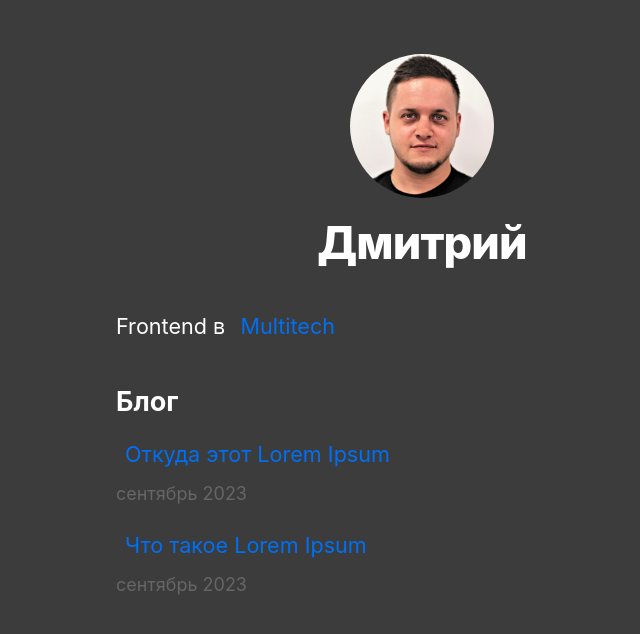
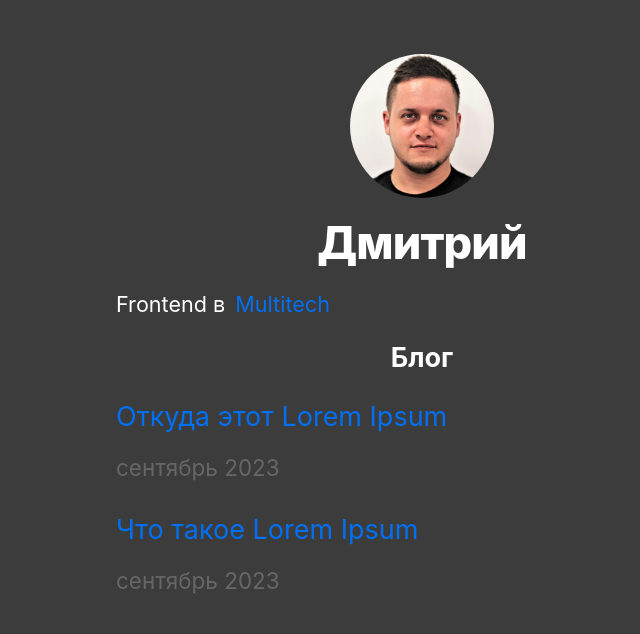
Before and after one commit to DimkaVeselov/next-blog, a Next.js app: page / in a window 1280 px wide. Shown: the top 634 px of the page, without its empty margins (218-858 px from the left). Built offline with nearby package versions, Linux system fonts and the light colour scheme.

Commit message:
прелоадер

```diff
--- a/components/layout.js
+++ b/components/layout.js
@@ -61,7 +61,7 @@ export default function Layout({ children, home }) {
 			<main>{children}</main>
 			{!home && (
 				<div className={styles.backToHome}>
-					<Link href='/'>← Back to home</Link>
+					<Link href='/'>← Назад</Link>
 				</div>
 			)}
 		</div>
--- /dev/null
+++ b/components/loading.js
@@ -0,0 +1,9 @@
+import loadSt from './loading.module.scss';
+
+export default function Loading() {
+	return <div className={loadSt.loading}>
+		<span></span>
+		<span></span>
+		<span></span>
+	</div>;
+}
--- /dev/null
+++ b/components/loading.module.scss
@@ -0,0 +1,46 @@
+.loading {
+	display: flex;
+	align-items: stretch;
+	justify-content:center;
+	gap: 0.25em;
+	margin-top: 4em;
+
+	span {
+		width: 10px;
+		height: 10px;
+		background: #0070f3;
+		border: none;
+		border-radius: 100%;
+		animation: load 3s infinite ease;
+
+		&:nth-child(1) {
+			left: 0px;
+			animation-delay: 0.2s;
+		}
+
+		&:nth-child(2) {
+			left: 15px;
+			animation-delay: 0.4s;
+		}
+
+		&:nth-child(3) {
+			left: 30px;
+			animation-delay: 0.6s;
+		}
+	}
+}
+
+@keyframes load {
+	0% {
+		background: rgba(0, 0, 0, 0);
+		transform: scale(0) rotate(0deg);
+	}
+	50% {
+		background: #0070f3;
+		transform: scale(1) rotate(180deg);
+	}
+	100% {
+		background: rgba(0, 0, 0, 0);
+		transform: scale(0) rotate(360deg);
+	}
+}
--- a/pages/index.jsx
+++ b/pages/index.jsx
@@ -4,6 +4,8 @@ import utilStyles from '../styles/utils.module.scss';
 import { getSortedPostsData } from '../lib/posts';
 import Link from 'next/link';
 import Date from '../components/date';
+import { useEffect, useState } from 'react';
+import Loading from '../components/loading';
 
 export async function getStaticProps() {
 	const allPostsData = getSortedPostsData();
@@ -15,33 +17,43 @@ export async function getStaticProps() {
 }
 
 export default function Home({ allPostsData }) {
+	const [loading, setLoading] = useState(false);
+
+	useEffect(() => {
+		setLoading(true);
+	});
+
 	return (
 		<Layout home>
 			<Head>
 				<title>{siteTitle}</title>
 			</Head>
 			<section className={utilStyles.headingMd}>
-				<p>
-					Frontend в{' '}
+				<p>Frontend в</p>
 				<a href='https://multitech.agency/#ru' target='_blank'>
 					Multitech
 				</a>
-				</p>
 			</section>
 
-			<section className={`${utilStyles.headingMd} ${utilStyles.padding1px}`}>
+			<section className={` ${utilStyles.padding1px}`}>
 				<h2 className={utilStyles.headingLg}>Блог</h2>
+				{loading ? (
 					<ul className={utilStyles.list}>
 						{allPostsData.map(({ id, date, title }) => (
 							<li className={utilStyles.listItem} key={id}>
 								<Link href={`/posts/${id}`}>{title}</Link>
-							<br />
-							<small className={[utilStyles.lightText, utilStyles.mainDate ].join(' ')}>
+								<small
+									className={[utilStyles.lightText, utilStyles.mainDate].join(
+										' ',
+									)}>
 									<Date dateString={date} />
 								</small>
 							</li>
 						))}
 					</ul>
+				) : (
+					<Loading />
+				)}
 			</section>
 		</Layout>
 	);
--- a/styles/global.scss
+++ b/styles/global.scss
@@ -3,8 +3,8 @@ body {
 	width: 100%;
 	padding: 0;
 	margin: 0;
-  font-family: -apple-system, BlinkMacSystemFont, Segoe UI, Roboto, Oxygen, Ubuntu,
-    Cantarell, Fira Sans, Droid Sans, Helvetica Neue, sans-serif;
+	font-family: -apple-system, BlinkMacSystemFont, Segoe UI, Roboto, Oxygen,
+		Ubuntu, Cantarell, Fira Sans, Droid Sans, Helvetica Neue, sans-serif;
 	line-height: 1.6;
 	font-size: 18px;
 	background: #3d3c3c;
@@ -18,6 +18,8 @@ body {
 a {
 	color: #0070f3;
 	text-decoration: none;
+	text-underline-offset: 10px;
+	text-decoration-thickness: 1px;
 }
 
 a:hover {
--- a/styles/utils.module.scss
+++ b/styles/utils.module.scss
@@ -18,14 +18,23 @@
 	font-size: 1.5rem;
 	line-height: 1.4;
 	margin: 1rem 0;
+	text-align: center;
 }
 
 .headingMd {
 	font-size: 1.2rem;
 	line-height: 1.5;
+	display: flex;
+	align-items: flex-end;
+	gap: 10px;
+
+	p {
+		margin: 0;
+	}
 
 	a {
-		margin: 0 0.5rem;
+		text-underline-offset: 5px;
+		text-decoration-thickness: 1px;
 	}
 }
 
@@ -48,6 +57,7 @@
 }
 
 .listItem {
+	font-size: 1.5em;
 	margin: 0 0 1.25rem;
 }
 
@@ -62,7 +72,6 @@
 	}
 }
 
-
 .error__wrap {
 	width: 100%;
 	height: 100dvh;
@@ -74,7 +83,7 @@ justify-content: center;
 .error__text {
 	font-size: 4em;
 
-	@media only screen  and (max-width: 576px) {
+	@media only screen and (max-width: 576px) {
 		font-size: 2em;
 	}
 }
```
Also changed, not shown: pages/posts/[id].js (+8 -0 lines). Lines whose indentation alone changed are shown as unchanged.
